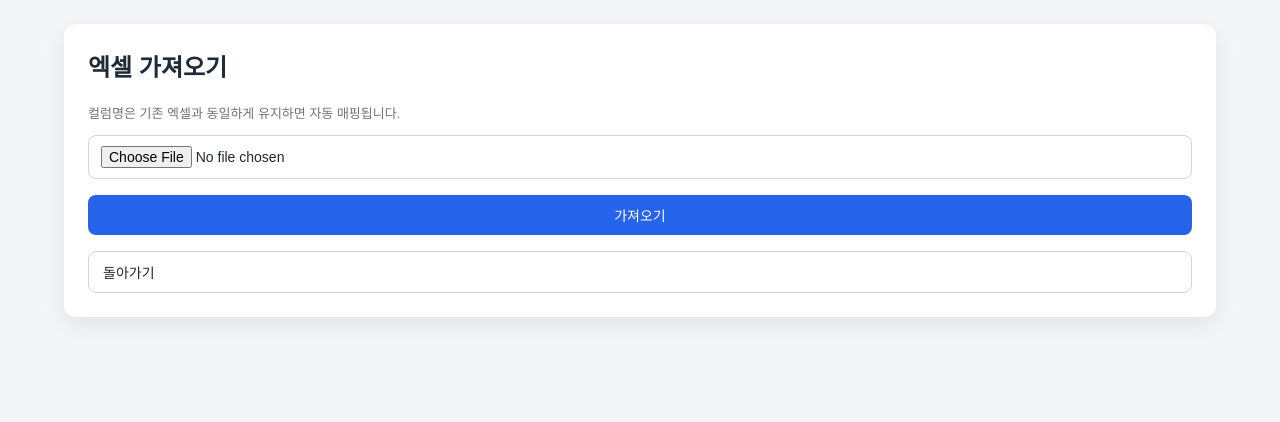
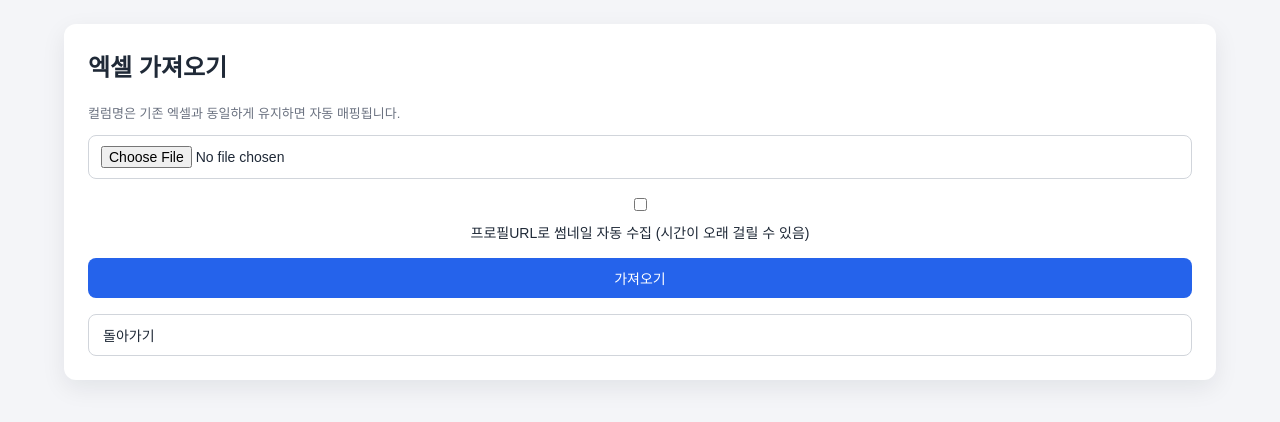
Before and after one commit to springnflower/springnflower, a Flask app: page /import in a window 1280 px wide. Shown: the part 77-499 px from the top of the page. Run offline with Flask 3, Linux system fonts and the light colour scheme; the visitor is signed in with stand-in values (Sample User, id 1); some libraries are stand-ins or nearby versions.

Commit message:
Make thumbnail fetch optional on import.

```diff
--- a/app.py
+++ b/app.py
@@ -756,6 +756,7 @@ def create_app():
     def import_excel():
         if request.method == "POST":
             file = request.files.get("file")
+            fetch_thumbnails = request.form.get("fetch_thumbnails") == "yes"
             if not file or file.filename == "":
                 flash("엑셀 파일을 선택해 주세요.")
                 return redirect(url_for("import_excel"))
@@ -801,7 +802,7 @@ def create_app():
                     data["instagram_username"] = extract_instagram_username(
                         data["profile_url"]
                     )
-                if not data["thumbnail_url"] and data["profile_url"]:
+                if fetch_thumbnails and not data["thumbnail_url"] and data["profile_url"]:
                     data["thumbnail_url"] = fetch_thumbnail_url(data["profile_url"])
                 if not data["account_name"]:
                     continue
--- a/templates/import.html
+++ b/templates/import.html
@@ -6,6 +6,10 @@
     <p class="muted">컬럼명은 기존 엑셀과 동일하게 유지하면 자동 매핑됩니다.</p>
     <form method="post" enctype="multipart/form-data" class="form">
       <input type="file" name="file" accept=".xlsx,.xls" required />
+      <label class="checkbox">
+        <input type="checkbox" name="fetch_thumbnails" value="yes" />
+        <span>프로필URL로 썸네일 자동 수집 (시간이 오래 걸릴 수 있음)</span>
+      </label>
       <button class="button primary" type="submit">가져오기</button>
       <a class="button ghost" href="{{ url_for('index') }}">돌아가기</a>
     </form>
```
